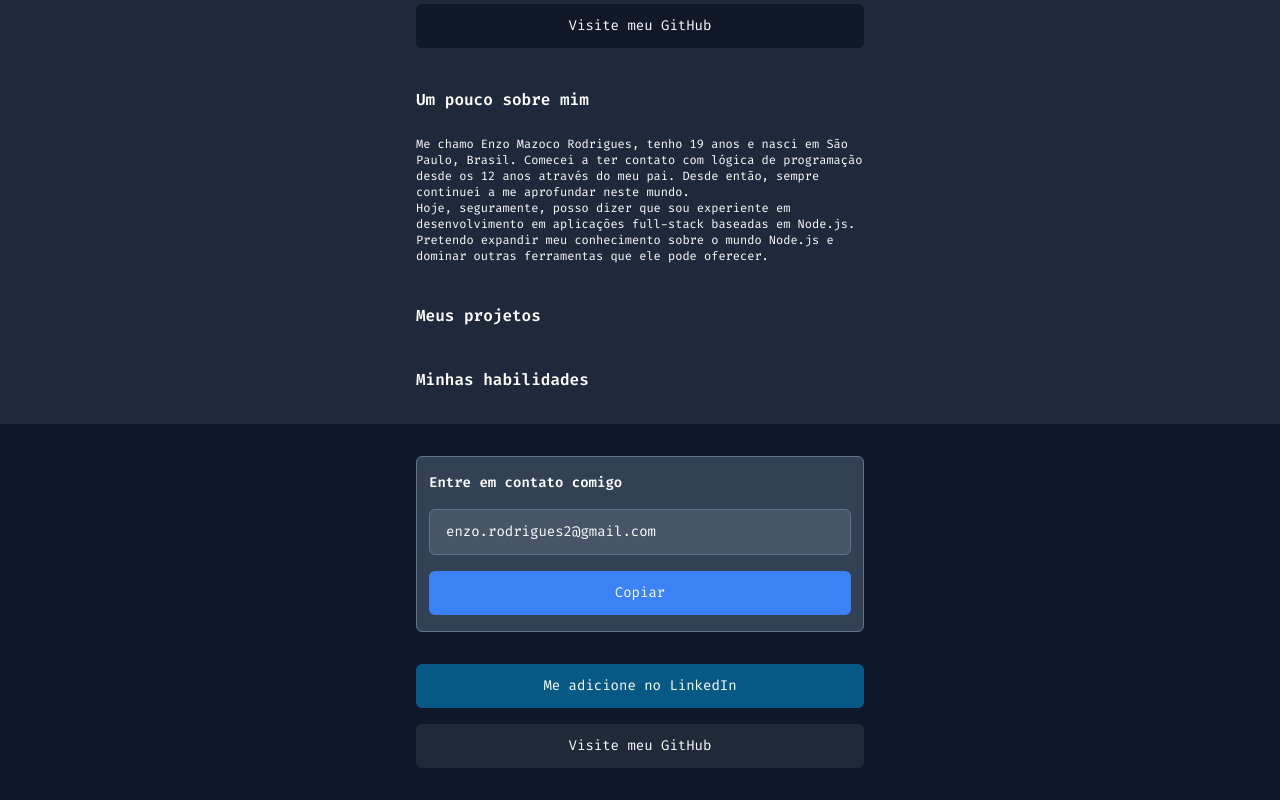
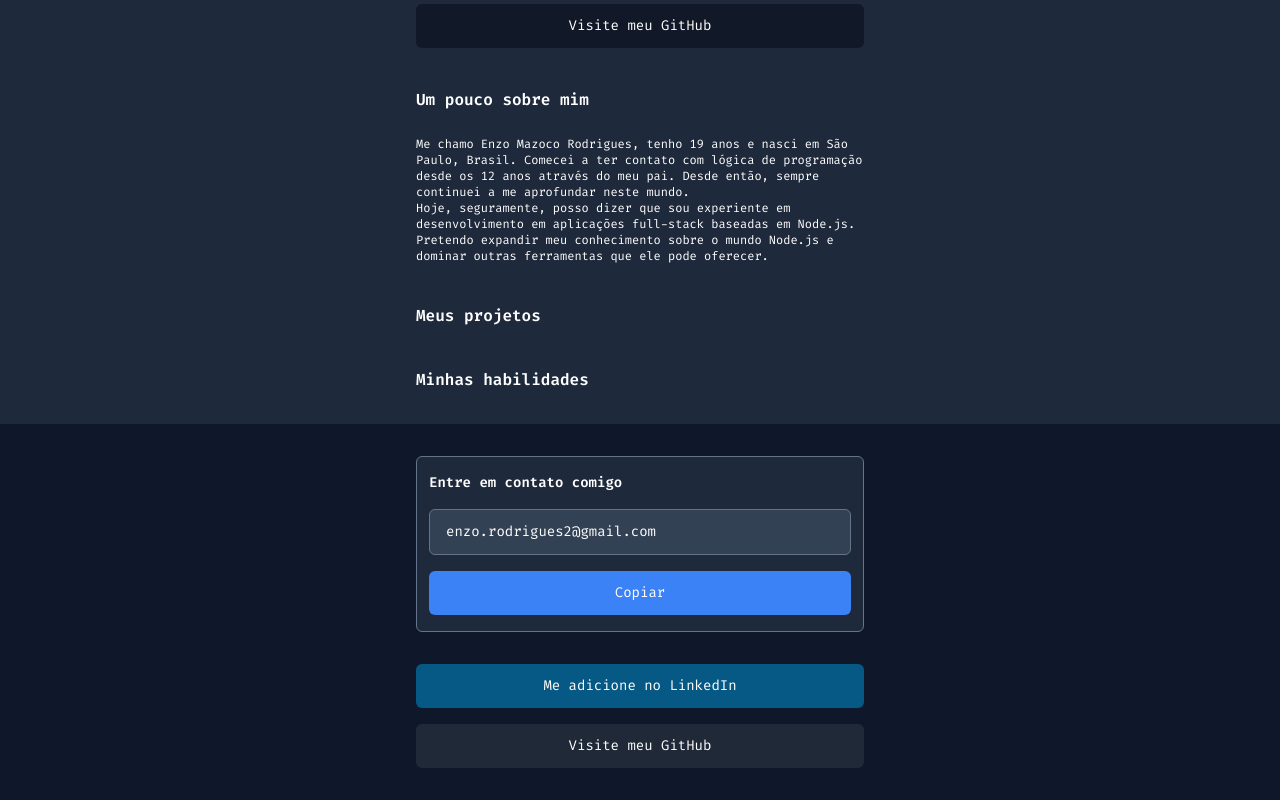
Before and after one commit to enzomazocorodrigues/portfolio, a Next.js app: page / in a window 1280 px wide. Shown: the part 424-1224 px from the top of the page. Built offline with nearby package versions, Linux system fonts and the light colour scheme.

Commit message:
fix: align card color pallete with footer background

```diff
--- a/components/Card.tsx
+++ b/components/Card.tsx
@@ -8,7 +8,7 @@ interface CardProps {
 export function Card({ children, className }: CardProps) {
   return (
     <article
-      className={`px-3 py-4 bg-slate-700 border border-slate-500 rounded-md ${className}`}
+      className={`px-3 py-4 bg-slate-800 border border-slate-500 rounded-md ${className}`}
     >
       {children}
     </article>
--- a/components/Input.tsx
+++ b/components/Input.tsx
@@ -5,7 +5,7 @@ interface InputProps extends InputHTMLAttributes<HTMLInputElement> {}
 export function Input({ className, ...props }: InputProps) {
   return (
     <input
-      className={`bg-slate-600 w-full rounded-md outline-none px-4 py-3 border border-slate-500 text-white text-sm ${className}`}
+      className={`bg-slate-700 w-full rounded-md outline-none px-4 py-3 border border-slate-500 text-white text-sm ${className}`}
       {...props}
     />
   );
```
